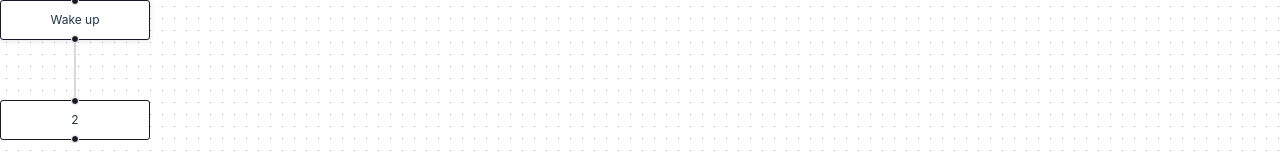
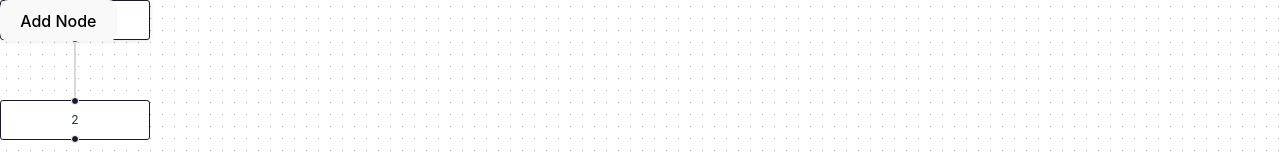
Before and after one commit to shahar-dagan/durhack2024, a React (Vite) app in the folder frontend/: page / in a window 1280 px wide. Shown: the top 160 px of the page. Built offline with nearby package versions, Linux system fonts and the light colour scheme.

Commit message:
Added a button to create new nodes

```diff
--- a/frontend/src/App.jsx
+++ b/frontend/src/App.jsx
@@ -12,7 +12,7 @@ import {
 import '@xyflow/react/dist/style.css';
 
 const initialNodes = [
-  { id: '1', position: { x: 0, y: 0 }, data: { label: 'Wake up' } },
+  { id: '1', position: { x: 0, y: 0 }, data: { label: '1' } },
   { id: '2', position: { x: 0, y: 100 }, data: { label: '2' } },
 ];
 const initialEdges = [{ id: 'e1-2', source: '1', target: '2' }];
@@ -23,11 +23,24 @@ export default function App() {
 
   const onConnect = useCallback(
     (params) => setEdges((eds) => addEdge(params, eds)),
-    [setEdges],
+    [setEdges]
   );
+
+  // Function to add a new node
+  const addNode = () => {
+    const newNode = {
+      id: (nodes.length + 1).toString(), // Create a unique ID for the node
+      position: { x: Math.random() * 250, y: Math.random() * 250 }, // Random position for demonstration
+      data: { label: `Node ${nodes.length + 1}` },
+    };
+    setNodes((nds) => [...nds, newNode]);
+  };
 
   return (
     <div style={{ width: '100vw', height: '100vh' }}>
+      <button onClick={addNode} style={{ position: 'absolute', zIndex: 10 }}>
+        Add Node
+      </button>
       <ReactFlow
         nodes={nodes}
         edges={edges}
```
